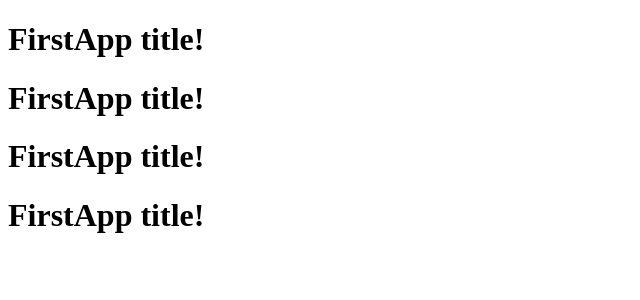
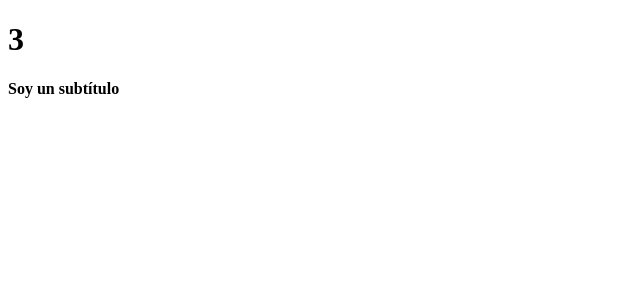
Before and after one commit to jeremyandes/react-cero-a-experto, a React (Vite) app in the folder apps/03-counter-app-vite/: page / in a window 1280 px wide. Shown: the top 300 px of the page, without its empty margins (0-640 px from the left). Built offline with nearby package versions, Linux system fonts and the light colour scheme.

Commit message:
38. Impresión de variables en el HTML

```diff
--- a/apps/03-counter-app-vite/src/FirstApp.jsx
+++ b/apps/03-counter-app-vite/src/FirstApp.jsx
@@ -1,19 +1,13 @@
-// import { Fragment } from 'react';
+const getResult = (a, b) => {
+    return a + b;
+}
 
 export const FirstApp = () => {
     return (
-        // <Fragment>
-        //     <h1>FirstApp title!</h1>
-        //     <h1>FirstApp title!</h1>
-        //     <h1>FirstApp title!</h1>
-        //     <h1>FirstApp title!</h1>
-        // </Fragment>
-
         <>
-            <h1>FirstApp title!</h1>
-            <h1>FirstApp title!</h1>
-            <h1>FirstApp title!</h1>
-            <h1>FirstApp title!</h1>
+            <h1>{getResult(1, 2)}</h1>
+            {/* <code>{JSON.stringify(newMessage)}</code> */}
+            <h4>Soy un subtítulo</h4>
         </>
     )
 }
```
